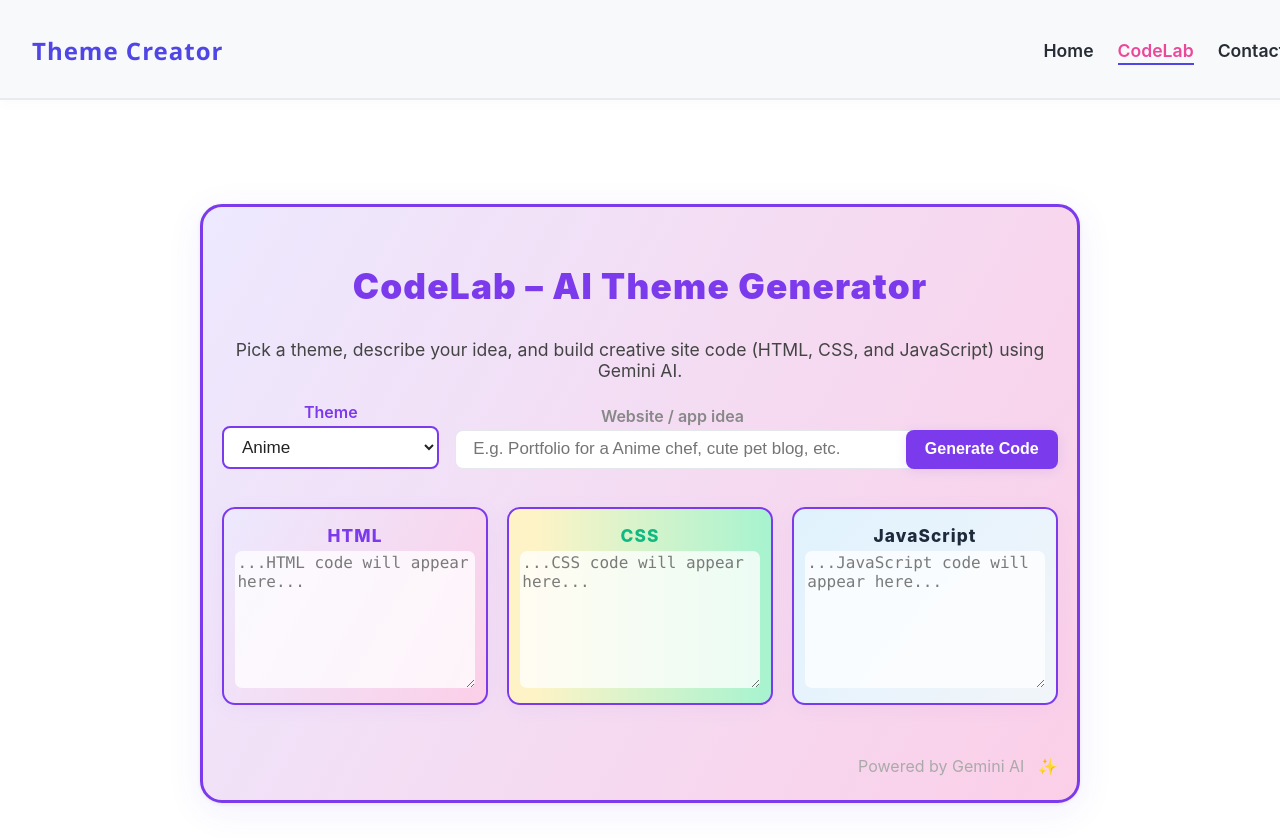
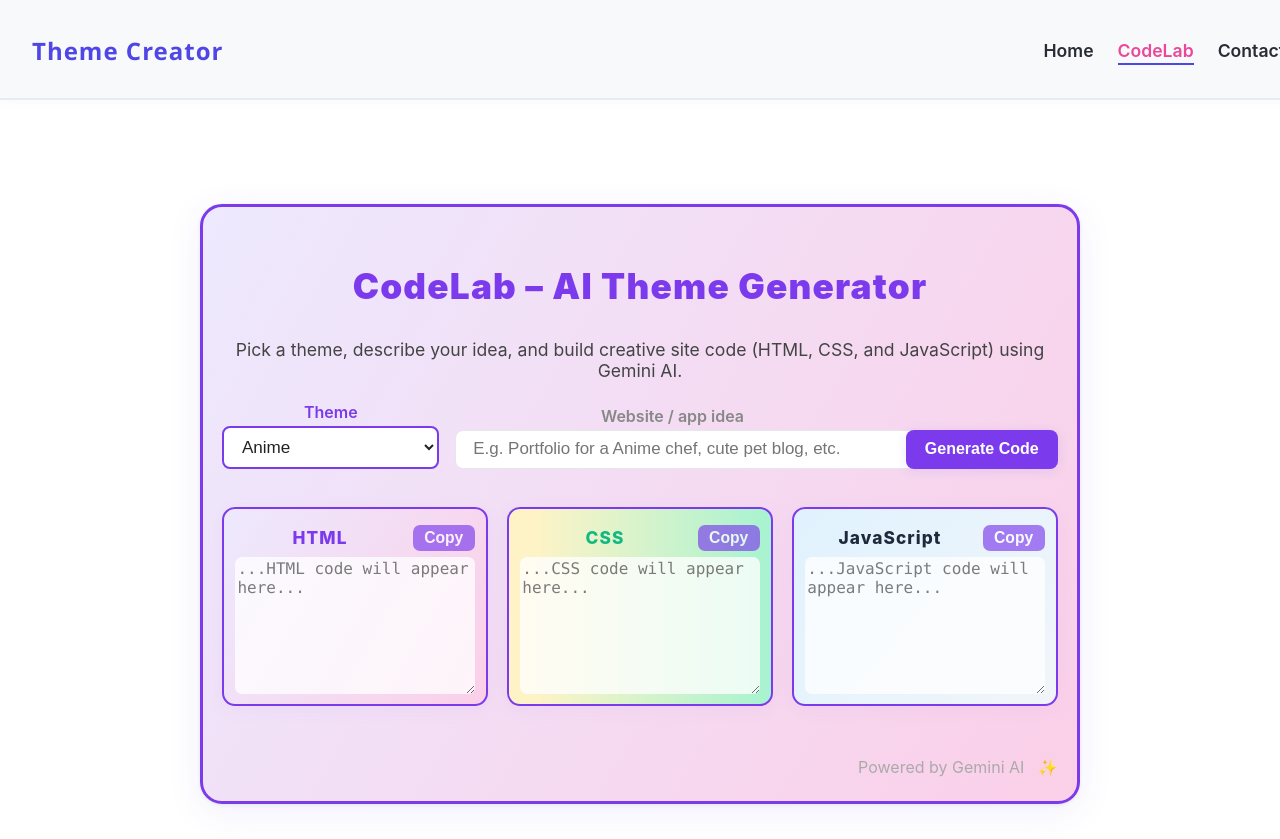
Before and after one commit to Workflow-Manager-admin/themegenie-107565-597cd14a, a React (Create React App) app in the folder theme_creator_frontend/: page /codelab in a window 1280 px wide. Shown: the top 839 px of the page. Built offline with nearby package versions, Linux system fonts and the light colour scheme.

Commit message:
CheckPoint - cgfc634dad

```diff
--- a/theme_creator_frontend/src/pages/CodeLab.jsx
+++ b/theme_creator_frontend/src/pages/CodeLab.jsx
@@ -2,11 +2,12 @@ import React, { useState } from "react";
 import "../pages/Themes.css";
 import { generateThemeCode } from "../utils/openrouter";
 
-// PUBLIC_INTERFACE
 /**
  * CodeLab page: Modern AI-powered code generation with theme dropdown,
- * idea input, and colorfully styled, responsive output for HTML, CSS, JS.
+ * idea input, and shows HTML, CSS, JS in responsive textareas with Copy buttons.
+ * Simple, login-free, and mobile-friendly layout.
  */
+// PUBLIC_INTERFACE
 function CodeLab() {
   const THEMES = [
     { value: "Anime", label: "Anime", accent: "var(--anime-color)", bg: "linear-gradient(120deg,#ede9fe 0%,#fbcfe8 100%)" },
@@ -17,14 +18,15 @@ function CodeLab() {
   const [idea, setIdea] = useState("");
   const [loading, setLoading] = useState(false);
   const [outputs, setOutputs] = useState({ html: "", css: "", js: "" });
-  const [raw, setRaw] = useState(""); // For debugging, shows full Gemini/OpenRouter response
+  const [raw, setRaw] = useState(""); // For debugging, shows full API response
+  const [copied, setCopied] = useState({ html: false, css: false, js: false });
 
-  // Extract HTML, CSS, JS from a multi-part code string from OpenRouter Gemini
+  // Extract HTML, CSS, JS from a multi-part code string
   function parseCodeSections(code) {
     if (!code) return { html: "", css: "", js: "" };
     let html = "", css = "", js = "";
 
-    // Primary mode: ---HTML---, ---CSS---, ---JS--- blocks
+    // ---HTML---, ---CSS---, ---JS--- blocks (OpenRouter format)
     const htmlMatch = code.match(/---HTML---([\s\S]*?)(?=(---CSS---|---JS---|$))/i);
     const cssMatch = code.match(/---CSS---([\s\S]*?)(?=(---JS---|$))/i);
     const jsMatch = code.match(/---JS---([\s\S]*)/i);
@@ -33,7 +35,7 @@ function CodeLab() {
     if (cssMatch) css = cssMatch[1].replace(/<\/?style[^>]*>/gi, "").trim();
     if (jsMatch) js = jsMatch[1].replace(/<\/?script[^>]*>/gi, "").trim();
 
-    // Fallback: legacy code with <style> and <script>
+    // Fallback for models returning <style> and <script>
     if (!html && !css && !js && code) {
       const legacyStyleMatch = code.match(/<style[^>]*>([\s\S]*?)<\/style>/i);
       const legacyScriptMatch = code.match(/<script[^>]*>([\s\S]*?)<\/script>/i);
@@ -53,13 +55,24 @@ function CodeLab() {
     return { html, css, js };
   }
 
+  // Copy contents to clipboard and show feedback
+  const handleCopy = async (type, value) => {
+    try {
+      await navigator.clipboard.writeText(value || "");
+      setCopied((prev) => ({ ...prev, [type]: true }));
+      setTimeout(() => setCopied((p) => ({ ...p, [type]: false })), 1200);
+    } catch {
+      setCopied((prev) => ({ ...prev, [type]: false }));
+    }
+  };
+
   // PUBLIC_INTERFACE
   async function handleGenerate(e) {
     e.preventDefault();
     setLoading(true);
     setOutputs({ html: "", css: "", js: "" });
     setRaw("");
-    // Use OpenRouter Gemini API utility for code generation
+    setCopied({ html: false, css: false, js: false });
     const code = await generateThemeCode(theme, idea);
     const sections = parseCodeSections(code);
     setOutputs(sections);
@@ -67,8 +80,8 @@ function CodeLab() {
     setLoading(false);
   }
 
-  // For accent colors, find current selected theme
-  const currentThemeObj = THEMES.find(t => t.value === theme);
+  // Use selected theme colors
+  const currentThemeObj = THEMES.find((t) => t.value === theme);
 
   return (
     <main
@@ -93,20 +106,24 @@ function CodeLab() {
           transition: "background 0.4s, border 0.3s",
         }}
       >
-        <h1 style={{
+        <h1
+          style={{
             marginBottom: "0.42em",
             fontWeight: 900,
             letterSpacing: 1.2,
             color: currentThemeObj.accent,
             fontSize: "2.2rem",
-        }}>
+          }}
+        >
           CodeLab – AI Theme Generator
         </h1>
-        <p style={{
+        <p
+          style={{
             color: "#444",
             fontSize: "1.1em",
-          marginBottom: "1.2em"
-        }}>
+            marginBottom: "1.2em",
+          }}
+        >
           Pick a theme, describe your idea, and build creative site code (HTML, CSS, and JavaScript) using Gemini AI.
         </p>
 
@@ -117,12 +134,14 @@ function CodeLab() {
             flexWrap: "wrap",
             gap: "1rem",
             alignItems: "flex-end",
-            marginBottom: "2.2em"
+            marginBottom: "2.2em",
           }}
           aria-label="Theme and idea input"
         >
           <div style={{ minWidth: 150, flex: "1 1 160px", maxWidth: 220 }}>
-            <label htmlFor="theme-dropdown" style={{ fontWeight: 600, color: currentThemeObj.accent }}>Theme</label>
+            <label htmlFor="theme-dropdown" style={{ fontWeight: 600, color: currentThemeObj.accent }}>
+              Theme
+            </label>
             <select
               id="theme-dropdown"
               value={theme}
@@ -135,18 +154,22 @@ function CodeLab() {
                 border: `2px solid ${currentThemeObj.accent}`,
                 color: "#222",
                 fontSize: "1.07em",
-                outline: "none"
+                outline: "none",
               }}
-              onChange={e => setTheme(e.target.value)}
+              onChange={(e) => setTheme(e.target.value)}
               disabled={loading}
             >
-              {THEMES.map(option => (
-                <option value={option.value} key={option.value}>{option.label}</option>
+              {THEMES.map((option) => (
+                <option value={option.value} key={option.value}>
+                  {option.label}
+                </option>
               ))}
             </select>
           </div>
           <div style={{ flex: "2 1 320px" }}>
-            <label htmlFor="idea-input" style={{ fontWeight: 600, color: "#888" }}>Website / app idea</label>
+            <label htmlFor="idea-input" style={{ fontWeight: 600, color: "#888" }}>
+              Website / app idea
+            </label>
             <input
               id="idea-input"
               type="text"
@@ -163,7 +186,7 @@ function CodeLab() {
                 border: "1.8px solid #e5e7eb",
                 outline: "none",
               }}
-              onChange={e => setIdea(e.target.value)}
+              onChange={(e) => setIdea(e.target.value)}
               disabled={loading}
               aria-label="Describe your idea for the generator"
             />
@@ -181,7 +204,7 @@ function CodeLab() {
                 fontWeight: 700,
                 cursor: loading ? "not-allowed" : "pointer",
                 boxShadow: "0 2px 12px rgba(76,60,229,0.11)",
-                marginTop: 15
+                marginTop: 15,
               }}
               disabled={loading || !idea.trim()}
               aria-busy={loading}
@@ -191,16 +214,21 @@ function CodeLab() {
           </div>
         </form>
 
-        <ResponsivePreviewOutputs outputs={outputs} accent={currentThemeObj.accent} />
+        <OutputPanels
+          outputs={outputs}
+          accent={currentThemeObj.accent}
+          copied={copied}
+          onCopy={handleCopy}
+        />
 
-        {/* <textarea style={{display: "none"}} value={raw} readOnly rows={4} /> */}
-
-        <div style={{
+        <div
+          style={{
             margin: "2.4em 0 0",
             textAlign: "right",
             fontSize: "1em",
             color: "#aaa",
-        }}>
+          }}
+        >
           Powered by Gemini AI &nbsp; <span aria-label="sparkles" role="img">✨</span>
         </div>
       </section>
@@ -208,40 +236,54 @@ function CodeLab() {
   );
 }
 
-// Responsive component to display three labeled output boxes for HTML, CSS, JS.
-function ResponsivePreviewOutputs({ outputs, accent }) {
+/**
+ * Responsive section showing HTML, CSS, and JS in labeled copyable textareas.
+ */
+function OutputPanels({ outputs, accent, copied, onCopy }) {
+  // Responsive to 1col on mobile via inline style
   return (
-    <section style={{
+    <section
+      style={{
         display: "grid",
         gridTemplateColumns: "1fr 1fr 1fr",
         gap: "1.2em",
         marginTop: "0.2em",
-      marginBottom: "0.8em"
-    }}>
-      <PreviewPanel
+        marginBottom: "0.8em",
+        width: "100%",
+      }}
+      aria-label="output-panels"
+    >
+      <CopyTextareaPanel
         label="HTML"
         value={outputs.html}
         accent={accent}
         gradient="linear-gradient(120deg,#ede9fe 0%,#fbcfe8 100%)"
         codeColor="#7c3aed"
+        copied={copied.html}
+        onCopy={() => onCopy("html", outputs.html)}
       />
-      <PreviewPanel
+      <CopyTextareaPanel
         label="CSS"
         value={outputs.css}
         accent={accent}
         gradient="linear-gradient(90deg,#fef3c7 10%,#a7f3d0 100%)"
         codeColor="#10b981"
+        copied={copied.css}
+        onCopy={() => onCopy("css", outputs.css)}
       />
-      <PreviewPanel
+      <CopyTextareaPanel
         label="JavaScript"
         value={outputs.js}
         accent={accent}
         gradient="linear-gradient(130deg,#e0f2fe,#f1f5f9 100%)"
         codeColor="#1e293b"
+        copied={copied.js}
+        onCopy={() => onCopy("js", outputs.js)}
       />
+
       <style>{`
         @media (max-width: 960px) {
-          section[aria-label="output-panels"] { grid-template-columns: 1fr !important;}
+          section[aria-label="output-panels"] { grid-template-columns: 1fr !important; }
         }
       `}</style>
     </section>
@@ -249,7 +291,10 @@ function ResponsivePreviewOutputs({ outputs, accent }) {
 }
 
 // PUBLIC_INTERFACE
-function PreviewPanel({ label, value, accent, gradient, codeColor }) {
+/**
+ * Labeled textarea block with a Copy-to-Clipboard button.
+ */
+function CopyTextareaPanel({ label, value, accent, gradient, codeColor, copied, onCopy }) {
   return (
     <div
       style={{
@@ -265,15 +310,42 @@ function PreviewPanel({ label, value, accent, gradient, codeColor }) {
       }}
       aria-label={`${label}-output`}
     >
-      <span style={{
+      <div style={{ display: "flex", alignItems: "center", marginBottom: "0.4em" }}>
+        <span
+          style={{
             fontWeight: 800,
             letterSpacing: 1.1,
             fontSize: "1.08em",
             color: codeColor,
-        marginBottom: "0.3em"
-      }}>
+            flex: 1,
+          }}
+        >
           {label}
         </span>
+        <button
+          type="button"
+          onClick={onCopy}
+          title={`Copy ${label} code`}
+          style={{
+            background: accent,
+            color: "#fff",
+            border: "none",
+            borderRadius: 7,
+            fontSize: "0.98em",
+            fontWeight: 600,
+            cursor: value ? "pointer" : "not-allowed",
+            opacity: value ? 1 : 0.65,
+            padding: "0.25em 0.7em",
+            marginLeft: 8,
+            marginBottom: 0,
+            transition: "background 0.2s, opacity 0.2s",
+            minWidth: 62,
+          }}
+          disabled={!value}
+        >
+          {copied ? "Copied!" : "Copy"}
+        </button>
+      </div>
       <textarea
         value={value}
         readOnly
```
Lines whose indentation alone changed are shown as unchanged.
